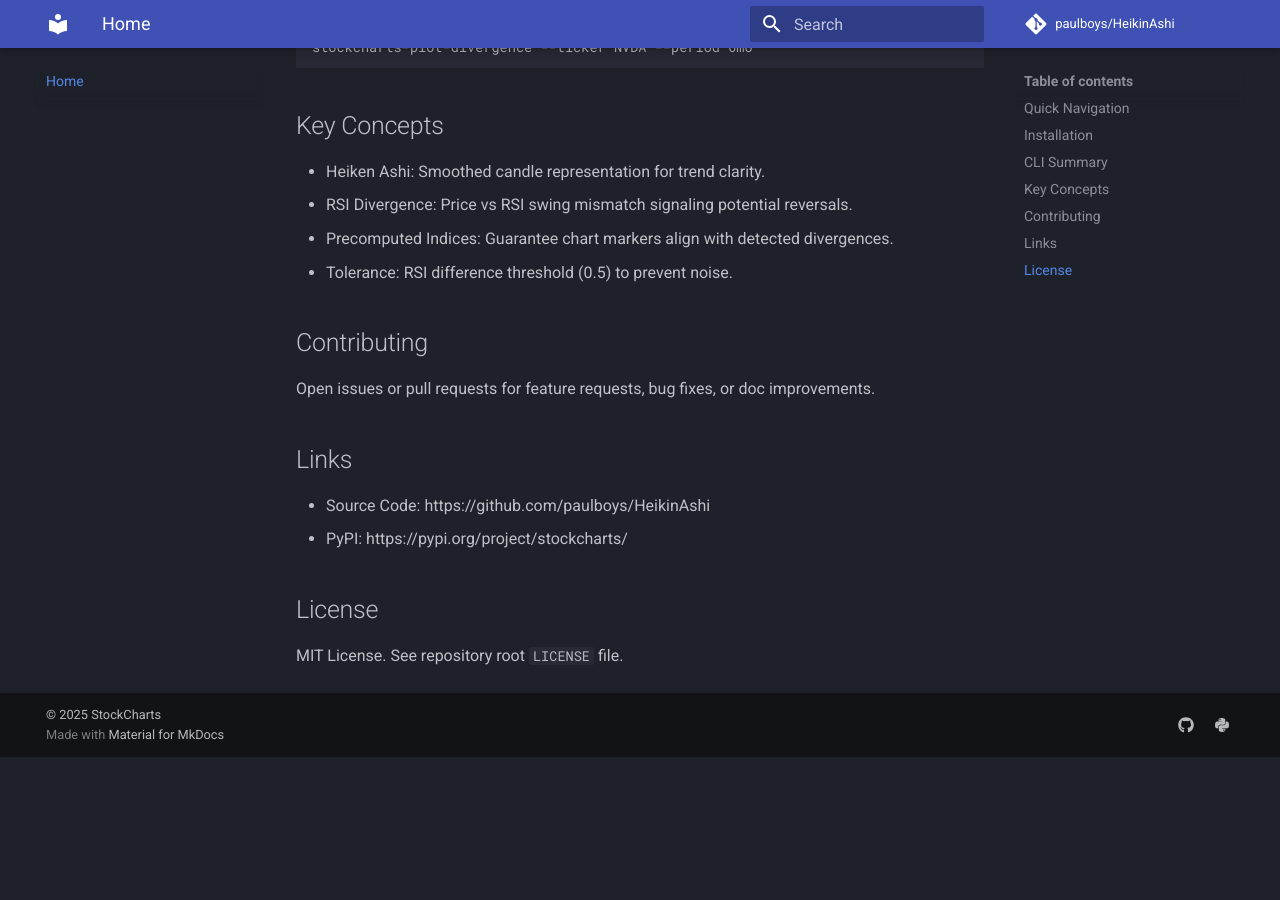
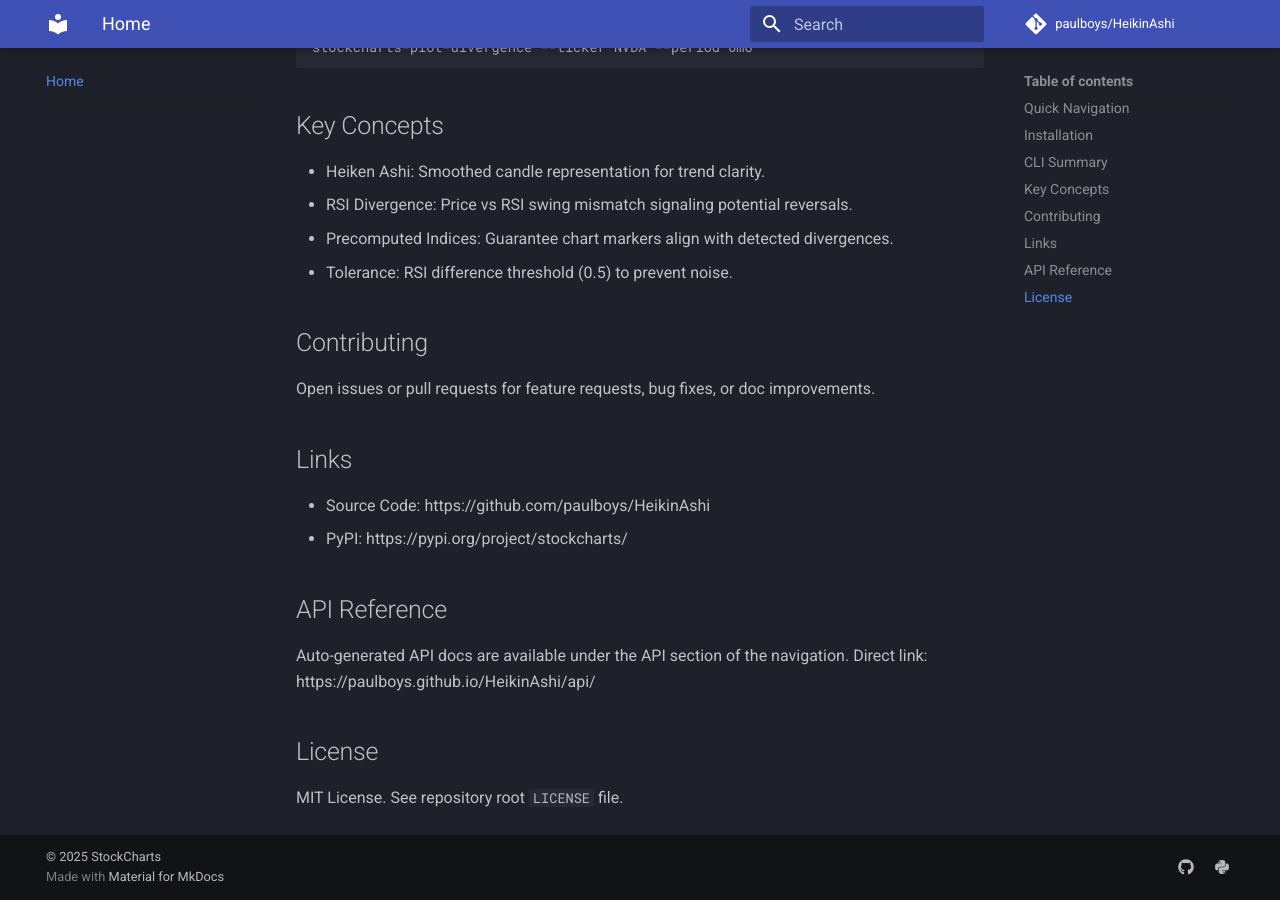
Before and after one commit to paulboys/HeikinAshi, an MkDocs documentation site: the page built from docs/index.md, in a window 1280 px wide and 900 px high, scrolled down 973 px. Built offline with MkDocs 1.6.1 and Material for MkDocs 9.7.7, drawn with Linux system fonts in a browser that asks for light colours; comment, search, counter and statistics services are not loaded; before the commit the page ends 1730 px from its top, so only the background shows below that.

Commit message:
docs: add API Reference link on homepage to trigger rebuild

```diff
--- a/docs/index.md
+++ b/docs/index.md
@@ -43,5 +43,9 @@ Open issues or pull requests for feature requests, bug fixes, or doc improvement
 - Source Code: https://github.com/paulboys/HeikinAshi
 - PyPI: https://pypi.org/project/stockcharts/
 
+## API Reference
+Auto-generated API docs are available under the API section of the navigation.
+Direct link: https://paulboys.github.io/HeikinAshi/api/
+
 ## License
 MIT License. See repository root `LICENSE` file.
```
